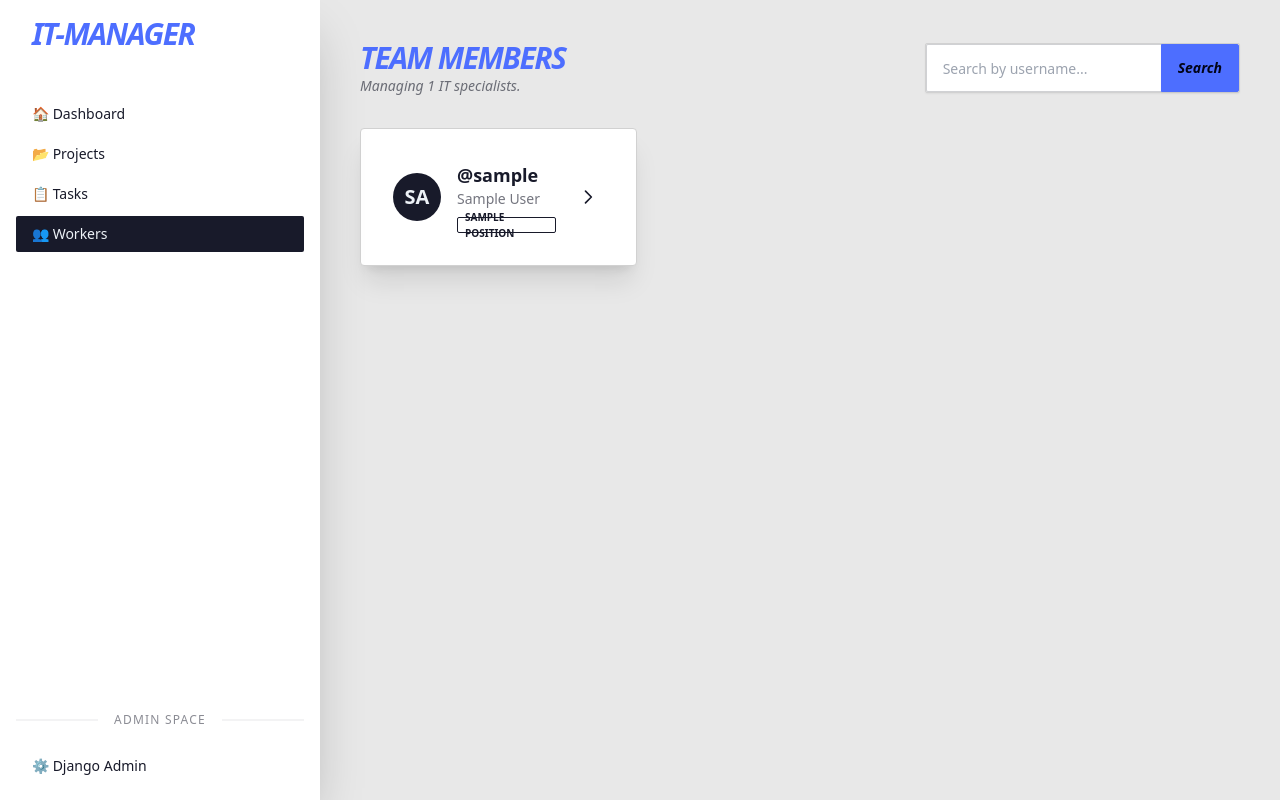
After one commit to AlexMishKo/it-task-manager, a Django app: page /workers/ in a window 1280 px wide. The commit adds this page. Run offline with Django 5.2, Linux system fonts and the light colour scheme; tables that the repository leaves empty hold one stand-in row (values such as "Sample post"); parts of the project's set-up code (start-up, migrations or seed data) failed here and were passed over; some libraries are stand-ins or nearby versions.

Commit message:
feat worker_list

```diff
--- a/manager/urls.py
+++ b/manager/urls.py
@@ -1,9 +1,10 @@
 from django.urls import path
-from .views import index, TaskListView
+from .views import index, TaskListView, WorkerListView
 
 urlpatterns = [
     path("", index, name="index"),
     path("tasks/", TaskListView.as_view(), name="task-list"),
+    path("workers/", WorkerListView.as_view(), name="worker-list"),
 ]
 
 app_name = "manager"
--- a/manager/views.py
+++ b/manager/views.py
@@ -36,7 +36,7 @@ class TaskListView(generic.ListView):
     model = Task
     template_name = "manager/task_list.html"
     context_object_name = "task_list"
-    paginate_by = 5
+    paginate_by = 10
 
     def get_queryset(self):
         queryset = Task.objects.select_related("task_type", "project")
@@ -49,3 +49,22 @@ class TaskListView(generic.ListView):
         context = super().get_context_data(**kwargs)
         context["search_name"] = self.request.GET.get("name", "")
         return context
+
+
+class WorkerListView(generic.ListView):
+    model = Worker
+    template_name = "manager/worker_list.html"
+    context_object_name = "worker_list"
+    paginate_by = 10
+
+    def get_queryset(self):
+        queryset = Worker.objects.select_related("position")
+        username = self.request.GET.get("username", "")
+        if username:
+            return queryset.filter(username__icontains=username)
+        return queryset
+
+    def get_context_data(self, **kwargs):
+        context = super().get_context_data(**kwargs)
+        context["search_username"] = self.request.GET.get("username", "")
+        return context
--- a/templates/base.html
+++ b/templates/base.html
@@ -55,8 +55,9 @@
                 </li>
 
                 <li>
-                    <a href="#">
-                        👥 Workers
+                    <a href="{% url 'manager:worker-list' %}"
+                       class="{% if request.resolver_match.url_name == 'worker-list' %}active{% endif %}">
+                       👥 Workers
                     </a>
                 </li>
                 {% endwith %}
--- /dev/null
+++ b/templates/manager/worker_list.html
@@ -0,0 +1,85 @@
+{% extends "base.html" %}
+
+{% block content %}
+<div class="flex flex-col md:flex-row justify-between items-start md:items-center gap-4 mb-8">
+    <div>
+        <h1 class="text-3xl font-black italic uppercase tracking-tighter text-primary">
+            Team Members
+        </h1>
+        <p class="text-base-content/60 text-sm italic">
+            Managing {{ page_obj.paginator.count }} IT specialists.
+        </p>
+    </div>
+
+    <form method="get" class="join shadow-sm border border-base-300">
+        <input
+            type="text"
+            name="username"
+            placeholder="Search by username..."
+            value="{{ search_username }}"
+            class="input input-bordered join-item input-sm lg:input-md w-full max-w-xs focus:outline-none"
+        />
+        <button type="submit" class="btn join-item btn-sm lg:btn-md btn-primary italic">
+            Search
+        </button>
+    </form>
+</div>
+
+<div class="grid grid-cols-1 md:grid-cols-2 lg:grid-cols-3 gap-6">
+    {% for worker in worker_list %}
+    <div class="card bg-base-100 shadow-xl border border-base-300 hover:border-primary transition-colors">
+        <div class="card-body flex-row items-center gap-4">
+            <div class="avatar placeholder">
+                <div class="bg-neutral text-neutral-content rounded-full w-12">
+                    <span class="text-xl uppercase font-black">
+                        {{ worker.username|slice:":2" }}
+                    </span>
+                </div>
+            </div>
+
+            <div class="flex flex-col">
+                <h2 class="card-title text-lg font-bold">@{{ worker.username }}</h2>
+                <p class="text-sm opacity-60">
+                    {{ worker.first_name }} {{ worker.last_name }}
+                </p>
+                <div class="badge badge-outline badge-sm mt-2 font-bold uppercase text-[10px]">
+                    {{ worker.position.name|default:"Generalist" }}
+                </div>
+            </div>
+
+            <div class="card-actions justify-end ml-auto">
+                <a href="#" class="btn btn-ghost btn-circle btn-sm">
+                    <svg xmlns="http://www.w3.org/2000/svg" class="h-5 w-5" fill="none" viewBox="0 0 24 24" stroke="currentColor">
+                        <path stroke-linecap="round" stroke-linejoin="round" stroke-width="2" d="M9 5l7 7-7 7" />
+                    </svg>
+                </a>
+            </div>
+        </div>
+    </div>
+    {% empty %}
+    <div class="col-span-full text-center py-20 opacity-30">
+        <p class="text-2xl font-black italic">No workers found with that name.</p>
+    </div>
+    {% endfor %}
+</div>
+
+{% if is_paginated %}
+<div class="flex justify-center mt-12 mb-10">
+    <div class="join shadow-md">
+        {% if page_obj.has_previous %}
+            <a href="?{% if search_username %}username={{ search_username }}&{% endif %}page={{ page_obj.previous_page_number }}"
+               class="join-item btn btn-md bg-base-100">«</a>
+        {% endif %}
+
+        <button class="join-item btn btn-md btn-disabled bg-base-200 font-bold uppercase">
+            Page {{ page_obj.number }}
+        </button>
+
+        {% if page_obj.has_next %}
+            <a href="?{% if search_username %}username={{ search_username }}&{% endif %}page={{ page_obj.next_page_number }}"
+               class="join-item btn btn-md bg-base-100">»</a>
+        {% endif %}
+    </div>
+</div>
+{% endif %}
+{% endblock %}
```
